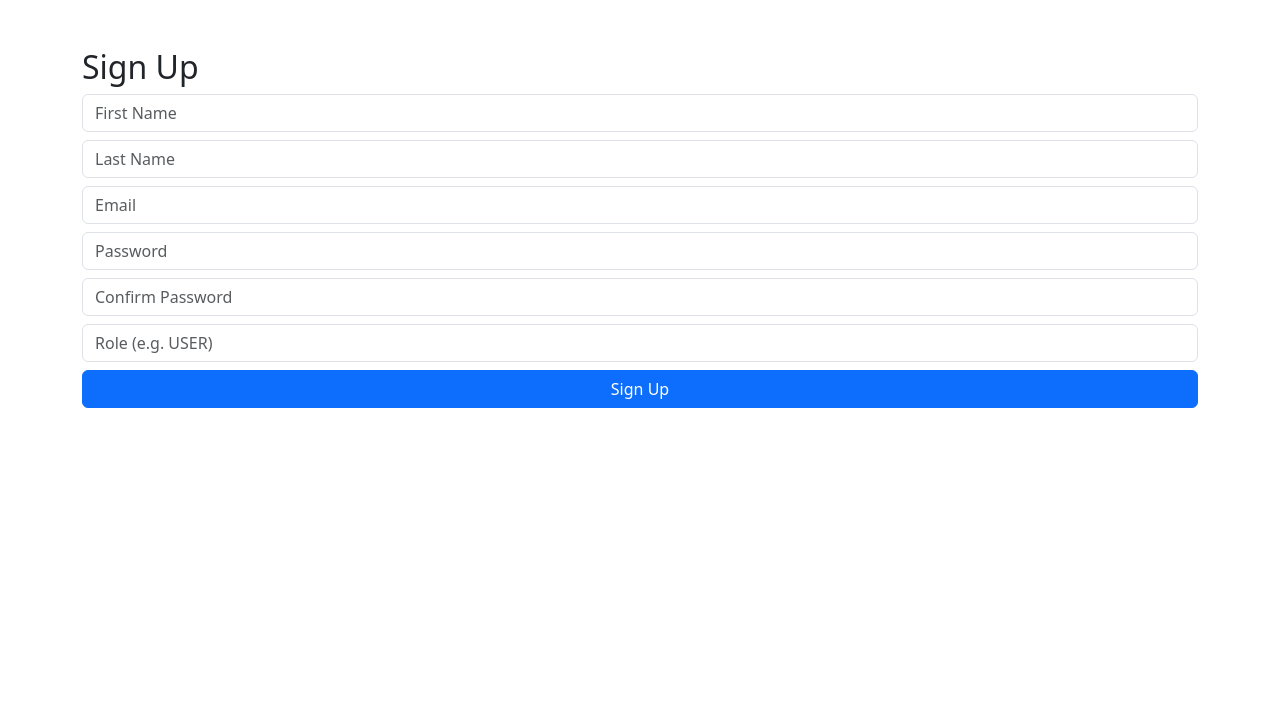
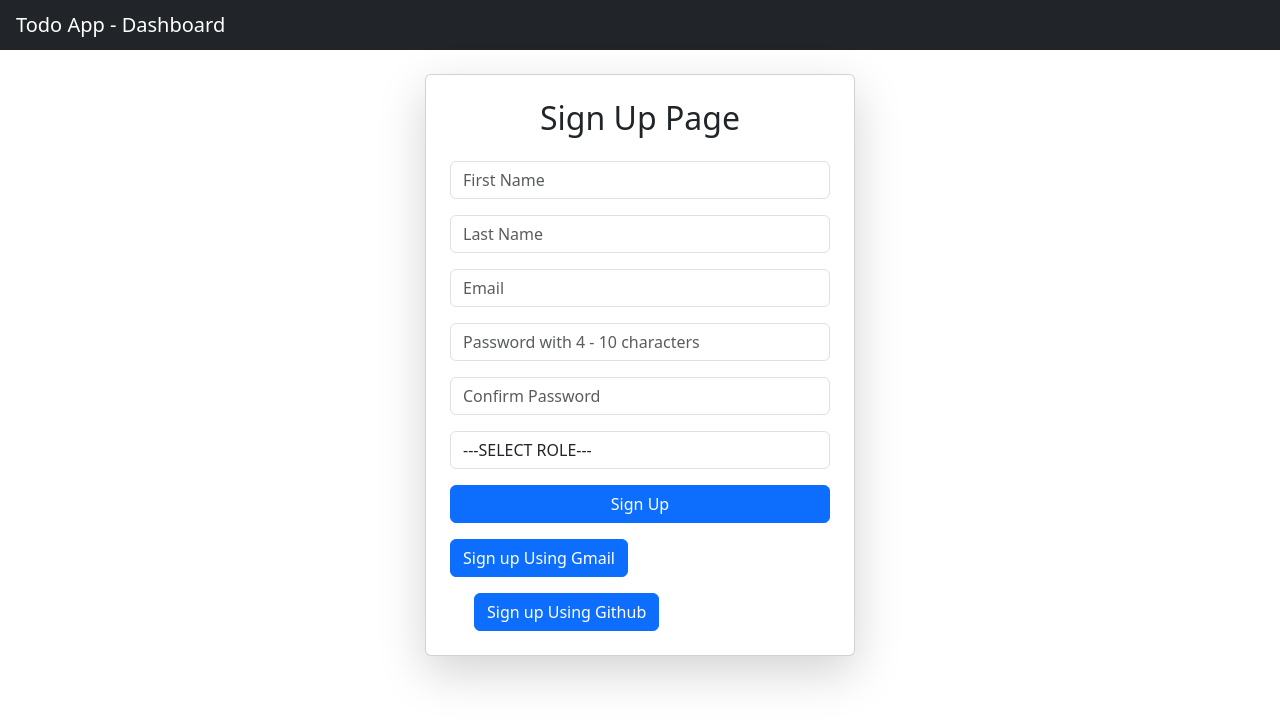
Before and after one commit to scofieldmr/Spring-react-login-with-jwt, a React (Vite) app in the folder todolist-app/: page /signup in a window 1280 px wide. Shown: the top 724 px of the page. Built offline with nearby package versions, Linux system fonts and the light colour scheme.

Commit message:
Modified Sign up page

```diff
--- a/todolist-app/src/App.css
+++ b/todolist-app/src/App.css
@@ -24,12 +24,103 @@
 /* Login Page Styles */
 /* Full-page background */
 .login-container {
-  background: linear-gradient(135deg, #6a11cb 0%, #2575fc 100%);
+  background: linear-gradient(135deg, #6a11cb 0%, #2575fc 1.5rem);
 }
 
 /* Card styling */
 .login-card {
-  width: 100%;
-  max-width: 400px; /* fixes card width */
+  width: 120%;
+  max-width: 430px; /* fixes card width */
   border-radius: 15px;
 }
+
+.signup-container {
+  background: linear-gradient(135deg, #6a11cb 0%, #2575fc 120%);
+}
+
+/*
+import React, { useEffect } from "react";
+import { useNavigate, Outlet } from "react-router-dom";
+
+const DashboardLayout = () => {
+  const navigate = useNavigate();
+  const username = localStorage.getItem("username");
+  const role = localStorage.getItem("roles");
+  const token = localStorage.getItem("token");
+
+  console.log("Role from storage",role);
+
+
+  // Normalize role → always array
+ // ✅ Normalize roles properly
+  let normalizedRoles = [];
+  if (role) {
+    try {
+      normalizedRoles = JSON.parse(role); // e.g. ["ROLE_USER"]
+    } catch {
+      normalizedRoles = [role.trim()]; // fallback if not JSON
+    }
+  }
+
+  const handleLogout = () => {
+    localStorage.clear();
+    navigate("/login");
+  };
+
+  const profileDetails = () => {
+    navigate("/profile-details");
+  };
+
+  const goToDashboard = () => {
+    if (!normalizedRoles.length) return;
+
+    console.log("Normalized roles:", normalizedRoles);
+
+    if (normalizedRoles.includes("ROLE_ADMIN")) {
+      navigate("/admin-dashboard");
+    } else if (normalizedRoles.includes("ROLE_MODERATOR")) {
+      navigate("/mod-dashboard");
+    } else if (normalizedRoles.includes("ROLE_USER")) {
+      navigate("/user-dashboard");
+    } else {
+      navigate("/unauthorized");
+    }
+  };
+
+  return (
+    <div>
+      {/* Header */
+      /* <header className="navbar navbar-dark bg-dark px-3">
+        <span
+          className="navbar-brand mb-0 h1"
+          style={{ cursor: "pointer" }}
+          onClick={goToDashboard}
+        >
+          Todo App - Dashboard
+        </span>
+        <div className="d-flex align-items-center">
+          <span className="text-light me-3">Hello, {username}</span>
+          <button className="btn btn-outline-light btn-sm" onClick={profileDetails}>
+            Profile
+          </button>
+          <button
+            className="btn btn-outline-light btn-sm"
+            style={{ marginLeft: "5px" }}
+            onClick={handleLogout}
+          >
+            Logout
+          </button>
+        </div>
+      </header>
+
+      {/* Page Content */
+      /* <main className="container mt-4">
+        {/* All nested routes render here */
+        /* <Outlet />
+      </main>
+    </div>
+  );
+};
+
+export default DashboardLayout;
+ */
--- a/todolist-app/src/App.jsx
+++ b/todolist-app/src/App.jsx
@@ -1,6 +1,6 @@
 import './App.css'
 import { Navigate } from 'react-router-dom'
-import { BrowserRouter, Routes, Route , Router} from 'react-router-dom'
+import { BrowserRouter, Routes, Route, Router } from 'react-router-dom'
 import LoginPage from './common/LoginPage'
 import AdminDashboard from './components/AdminDashboard'
 import SignupPage from './common/SignupPage'
@@ -21,16 +21,18 @@ function App() {
   return (
     <>
       <BrowserRouter>
-
         <Routes>
-        {/* Default route → Login */}
-        <Route path="/" element={<Navigate to="/login" replace />} />
+          <Route element={<DashboardLayout />}>
+            {/* Public pages */}
             <Route path="/login" element={<LoginPage />} />
             <Route path="/signup" element={<SignupPage />} />
+            <Route path='/email-verify' element={<EmailVerify />} />
+            <Route path='/otp-verify' element={<OTPVerify />} />
+            <Route path='/change-password' element={<ChangePassword />} />
+            <Route path='/reset-password' element={<ResetPassword />} />
 
-        {/* Protected Routes */}
+            {/* Protected routes */}
             <Route element={<ProtectedRoute />}>
-          <Route element={<DashboardLayout />}>
               <Route path="/user-dashboard" element={<UserDashboard />} />
               <Route path="/mod-dashboard" element={<ModDashboard />} />
               <Route path="/admin-dashboard" element={<AdminDashboard />} />
@@ -38,16 +40,13 @@ function App() {
             </Route>
             </Route>
 
+                      {/* Default route → Login */}
+             <Route path="/" element={<Navigate to="/login" replace />} />
+
             {/* Unauthorized */}
             <Route path="/unauthorized" element={<h2>Unauthorized Access 🚫</h2>} />
 
-        <Route path='/email-verify' element={<EmailVerify/>}/>
 
-        <Route path='/otp-verify' element={<OTPVerify/>}/>
-
-        <Route path='/change-password' element={<ChangePassword/>}/>
-
-        <Route path='/reset-password' element={<ResetPassword/>}/>
         </Routes>
       </BrowserRouter>
     </>
--- a/todolist-app/src/common/LoginPage.jsx
+++ b/todolist-app/src/common/LoginPage.jsx
@@ -122,7 +122,7 @@ const LoginPage = () => {
   };
 
   return (
-    <div className="login-container d-flex justify-content-center align-items-center vh-100">
+    <div className="d-flex justify-content-center align-items-center">
       <div className="card shadow-lg p-4 login-card">
         <h2 className="text-center">Login Page</h2>
 
--- a/todolist-app/src/common/SignupPage.jsx
+++ b/todolist-app/src/common/SignupPage.jsx
@@ -6,7 +6,14 @@ import 'bootstrap/dist/css/bootstrap.min.css';
 const SignupPage = () => {
   const navigate = useNavigate();
 
-  const [formData, setFormData] = useState({
+  const [firstName, setFirstName] = useState("");
+  const [lastName, setLastName] = useState("");
+  const [email, setEmail] = useState("");
+  const [password, setPassword] = useState("");
+  const [confirmPassword, setConfirmPassword] = useState("");
+  const [role, setRole] = useState("");
+
+  const [formError, setFormError] = useState({
     firstName: "",
     lastName: "",
     email: "",
@@ -15,72 +22,196 @@ const SignupPage = () => {
     role: ""
   });
 
-  const [error, setError] = useState("");
+  const [apiError, setApiError] = useState("");
+  const [passwordError, setPasswordError] = useState("");
   const [message, setMessage] = useState("");
 
-  const handleChange = (e) => {
-    setFormData({ ...formData, [e.target.name]: e.target.value });
-  };
+  function validateField(name, value) {
+  let error = "";
+
+  if (name === "email") {
+    if (!value.trim()) error = "Email Required !";
+    else {
+      const emailRegex = /^[^\s@]+@[^\s@]+\.[^\s@]+$/;
+      if (!emailRegex.test(value)) {
+        error = "Enter a valid email address!";
+      }
+    }
+  }
+
+  setFormError((prev) => ({ ...prev, [name]: error }));
+}
+
+  function validateForm() {
+    let valid = true;
+    const passwordRegex = /^.{4,10}$/;
+
+    const errorCopy = { ...formError };
+
+    if (!firstName.trim()) {
+      errorCopy.firstName = "First Name Required !";
+      valid = false;
+    }
+
+    if (!lastName.trim()) {
+      errorCopy.lastName = "Last Name Required !";
+      valid = false;
+    }
+
+    if (!email.trim()) {
+      errorCopy.email = "Email Required !";
+      valid = false;
+    }
+    else {
+      const emailRegex = /^[^\s@]+@[^\s@]+\.[^\s@]+$/;
+      if (!emailRegex.test(email)) {
+        errorCopy.email = "Enter a valid email address!";
+        valid = false;
+      }
+    }
+
+    if (!password.trim()) {
+      errorCopy.password = "Password Required !"
+      valid = false;
+    }
+    else {
+      if (password && !passwordRegex.test(password)) {
+        errorCopy.password = "Password should be 4 to 10 characters long";
+        valid = false;
+      }
+    }
+
+    if (!confirmPassword.trim()) {
+            errorCopy.confirmPassword = "Repeat Current Password Required";
+            valid = false;
+        }
+        else {
+            if (confirmPassword && !passwordRegex.test(confirmPassword)) {
+                errorCopy.confirmPassword = "Password should be 4 to 10 characters long";
+                valid = false;
+            }
+        }
+
+    if (!role.trim()) {
+      errorCopy.role = "Role Required !";
+      valid = false;
+    }
+
+    setFormError(errorCopy);
+    return valid;
+  }
+
+  const handleRepeatChange = (value) => {
+    setConfirmPassword(value);
+    if (password && value && confirmPassword !== value) {
+      setPasswordError("Passwords do not match");
+    } else {
+      setPasswordError("");
+    }
+  }
+
 
   const handleSubmit = async (e) => {
+    const formData = {firstName,lastName,email,password,confirmPassword,role};
+
     e.preventDefault();
-    setError("");
+    setApiError("");
     setMessage("");
+
+    if(!validateForm()){
+      return;
+    }
 
     try {
       const res = await axios.post("http://localhost:8000/api/v1/signup", formData);
       setMessage(res.data.message || "Signup successful!");
-      setTimeout(() => navigate("/login"), 2000); // redirect to login
+      setTimeout(() => navigate("/login"), 1000); // redirect to login
     } catch (err) {
       setError(err.response?.data?.message || "Signup failed");
     }
   };
 
   return (
-    <div className="container mt-5">
-      <h2>Sign Up</h2>
-      {error && <p className="text-danger">{error}</p>}
-      {message && <p className="text-success">{message}</p>}
+    <div className="d-flex justify-content-center align-items-center">
+      <div className="card shadow-lg p-4 login-card">
+        <h2 className="text-center">Sign Up Page</h2>
 
         <form onSubmit={handleSubmit}>
-        <input className="form-control mb-2"
+          <input
             type="text"
             name="firstName"
             placeholder="First Name"
-        onChange={handleChange} />
+            value={firstName}
+            className={`form-control mt-3 ${formError.firstName || apiError ? 'is-invalid' : ''}`}
+            onChange={(e) => setFirstName(e.target.value)} />
 
-        <input className="form-control mb-2"
+          {formError.firstName && <div className="invalid-feedback">{formError.firstName}</div>}
+
+          <input
             type="text"
             name="lastName"
             placeholder="Last Name"
-        onChange={handleChange} />
+            value={lastName}
+            className={`form-control mt-3 ${formError.lastName || apiError ? 'is-invalid' : ''}`}
+            onChange={(e) => setLastName(e.target.value)} />
 
-        <input className="form-control mb-2"
+          {formError.lastName && <div className="invalid-feedback">{formError.lastName}</div>}
+
+          <input
             type="email"
             name="email"
             placeholder="Email"
-        onChange={handleChange} />
+            value={email}
+            className={`form-control mt-3 ${formError.email || apiError ? 'is-invalid' :''}`}
+            onChange={(e) =>{ setEmail(e.target.value),
+               validateField("email", e.target.value);
+            }}/>
 
-        <input className="form-control mb-2"
+            {formError.email && <div className="invalid-feedback">{formError.email}</div>}
+
+          <input
             type="password"
             name="password"
-        placeholder="Password"
-         onChange={handleChange} />
+            placeholder="Password with 4 - 10 characters"
+            value={password}
+            className={`form-control mt-3 ${formError.password || apiError ? 'is-invalid': ''}`}
+            onChange={(e) => setPassword(e.target.value)} />
 
-        <input className="form-control mb-2"
+            {formError.password && <div className="invalid-feedback">{formError.password}</div>}
+
+          <input
             type="password"
             name="confirmPassword"
             placeholder="Confirm Password"
-         onChange={handleChange} />
+            value={confirmPassword}
+            className={`form-control mt-3 ${formError.confirmPassword || apiError ? 'is-invalid': ''}`}
+            onChange={(e) => handleRepeatChange(e.target.value)} />
 
-        <input className="form-control mb-2"
-        type="text"
+            {formError.confirmPassword && <div className="invalid-feedback">{formError.confirmPassword}</div>}
+
+          <select
            name="role"
-        placeholder="Role (e.g. USER)"
-        onChange={handleChange} />
+           value={role}
+           className={`form-control mt-3 ${formError.role || apiError ? 'is-invalid':''}`}
+           onChange={(e) => setRole(e.target.value)}
+          >
+            <option value="">---SELECT ROLE---</option>
+            <option value="ADMIN">ADMIN</option>
+            <option value="MODERATOR">MODERATOR</option>
+            <option value="USER">USER</option>
+          </select>
 
-        <button className="btn btn-primary w-100" type="submit">Sign Up</button>
+          {formError.role && <div className="is-invalid">{formError.role}</div>}
+
+          <button className="btn btn-primary mt-3 w-100" type="submit">Sign Up</button>
         </form>
+
+        <div className="oauth-signup">
+         <button className="btn btn-primary mt-3"> Sign up Using Gmail</button>
+         <button className="btn btn-primary mt-3 ms-4">Sign up Using Github</button>
+      </div>
+      </div>
+
     </div>
   );
 };
--- a/todolist-app/src/components/DashboardLayout.jsx
+++ b/todolist-app/src/components/DashboardLayout.jsx
@@ -1,23 +1,21 @@
-import React, { useEffect } from "react";
-import { useNavigate, Outlet } from "react-router-dom";
+import React from "react";
+import { useNavigate, Outlet, useLocation } from "react-router-dom";
 
 const DashboardLayout = () => {
   const navigate = useNavigate();
+  const location = useLocation();
+
   const username = localStorage.getItem("username");
   const role = localStorage.getItem("roles");
   const token = localStorage.getItem("token");
 
-  console.log("Role from storage",role);
-
-
-  // Normalize role → always array
- // ✅ Normalize roles properly
+  // Normalize roles
   let normalizedRoles = [];
   if (role) {
     try {
       normalizedRoles = JSON.parse(role); // e.g. ["ROLE_USER"]
     } catch {
-      normalizedRoles = [role.trim()]; // fallback if not JSON
+      normalizedRoles = [role.trim()];
     }
   }
 
@@ -31,10 +29,13 @@ const DashboardLayout = () => {
   };
 
   const goToDashboard = () => {
-    if (!normalizedRoles.length) return;
+    // If user not logged in → go to login
+    if (!token) {
+      navigate("/login");
+      return;
+    }
 
-    console.log("Normalized roles:", normalizedRoles);
-
+    // Logged in → go to role-based dashboard
     if (normalizedRoles.includes("ROLE_ADMIN")) {
       navigate("/admin-dashboard");
     } else if (normalizedRoles.includes("ROLE_MODERATOR")) {
@@ -45,6 +46,10 @@ const DashboardLayout = () => {
       navigate("/unauthorized");
     }
   };
+
+  // Check if we are currently on login or signup page
+  const isAuthPage =
+    location.pathname === "/login" || location.pathname === "/signup";
 
   return (
     <div>
@@ -57,9 +62,15 @@ const DashboardLayout = () => {
         >
           Todo App - Dashboard
         </span>
+
         <div className="d-flex align-items-center">
+          {!isAuthPage && token ? (
+            <>
               <span className="text-light me-3">Hello, {username}</span>
-          <button className="btn btn-outline-light btn-sm" onClick={profileDetails}>
+              <button
+                className="btn btn-outline-light btn-sm"
+                onClick={profileDetails}
+              >
                 Profile
               </button>
               <button
@@ -69,12 +80,13 @@ const DashboardLayout = () => {
               >
                 Logout
               </button>
+            </>
+          ) : null}
         </div>
       </header>
 
       {/* Page Content */}
       <main className="container mt-4">
-        {/* All nested routes render here */}
         <Outlet />
       </main>
     </div>
```
Also changed, not shown: todolist-app/src/components/AdminDashboard.jsx (+18 -3 lines). Lines whose indentation alone changed are shown as unchanged.
